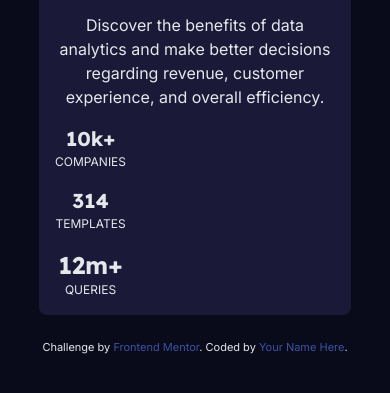
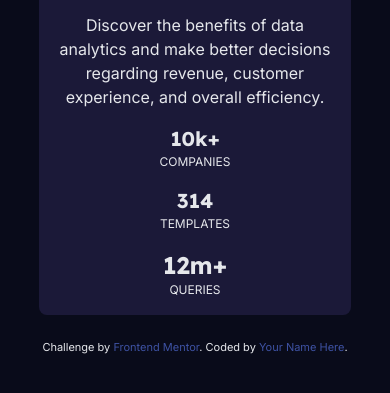
Before and after one commit to 0300hrs/FEM-stats-preview-card, a plain HTML site: page index.html in a window 390 px wide. Shown: the part 437-830 px from the top of the page. Drawn offline with nearby package versions, Linux system fonts and the light colour scheme.

Commit message:
Update index.html

```diff
--- a/index.html
+++ b/index.html
@@ -27,7 +27,7 @@
     <div class="absolute inset-0 w-full h-full bg-[#5c77db] opacity-60"></div>
 </div>
 
-        <div class="md:w-1/2 w-full p-4 flex flex-col gap-4 items-start md:p-8">
+        <div class="md:w-1/2 w-full p-4 flex flex-col gap-4 md:items-start items-center md:p-8">
             <h1 class="text-3xl font-bold">Get <span class="text-[#5c77db]">insights</span> that help your business grow.</h1>
             <p>
                 Discover the benefits of data analytics and make better decisions regarding revenue, customer
```
